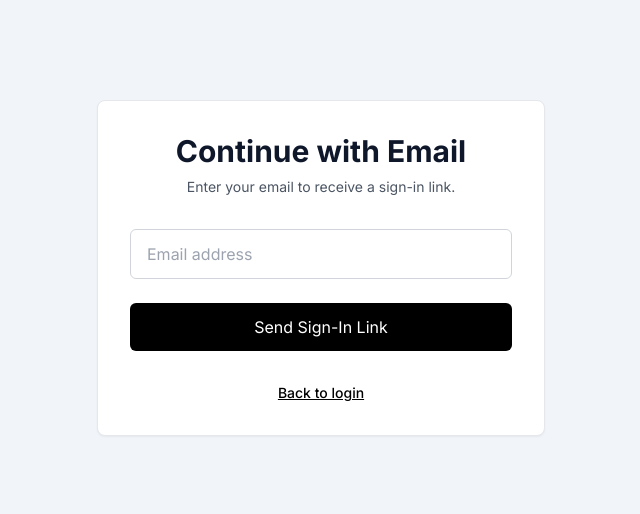
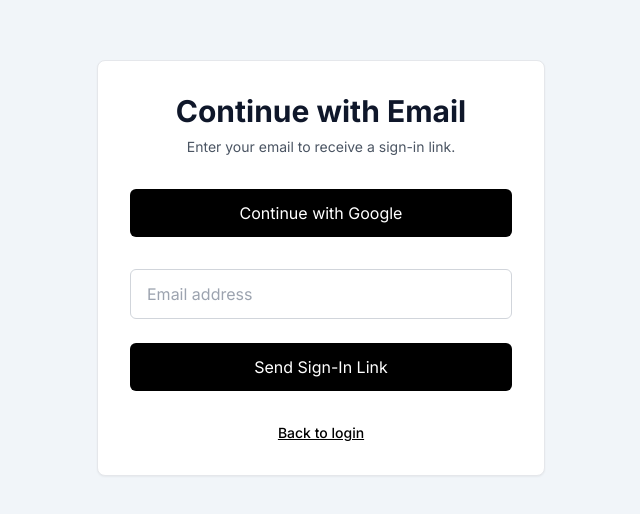
Before and after one commit to loganlgraham/referralcrm, a Next.js app: page /email in a window 1280 px wide. Shown: the part 132-646 px from the top of the page, without its empty margins (319-959 px from the left). Built offline with nearby package versions, Linux system fonts and the light colour scheme.

Commit message:
google auth addition

```diff
--- a/src/app/(auth)/email/page.tsx
+++ b/src/app/(auth)/email/page.tsx
@@ -80,6 +80,16 @@ export default function EmailSignInPage() {
           </p>
         </div>
 
+        {/* Google sign-in option */}
+        <div className="space-y-3">
+          <button
+            onClick={() => signIn('google', { callbackUrl: '/', redirect: true })}
+            className="w-full rounded-md bg-black px-4 py-3 text-white hover:bg-gray-800"
+          >
+            Continue with Google
+          </button>
+        </div>
+
         <Suspense fallback={<div className="h-40 w-full animate-pulse bg-gray-100 rounded-md"></div>}>
           <EmailSignInForm />
         </Suspense>
```
